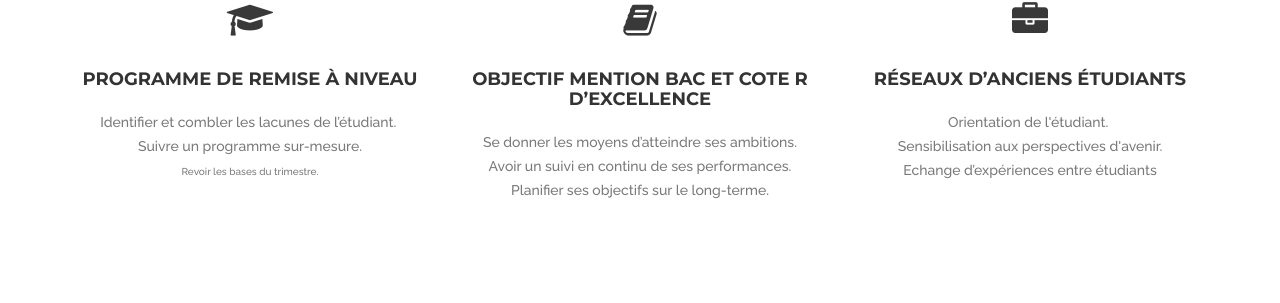
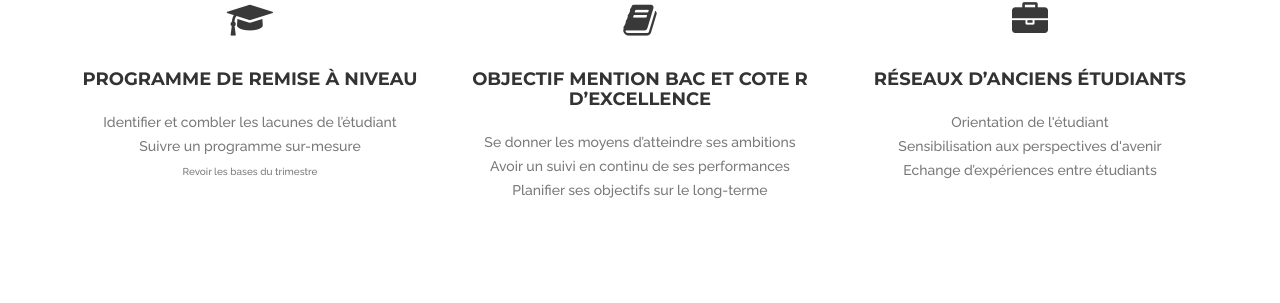
Before and after one commit to bkingg/les-clefs-pour-reussir, a Jekyll site: the page built from index.html, in a window 1280 px wide and 1400 px high. Shown: the part 763-1066 px from the top of the window. Built offline with Jekyll 4.4.1, drawn with Linux system fonts in a browser that asks for light colours.

Commit message:
Update from Forestry.io - index.html

```diff
--- a/index.html
+++ b/index.html
@@ -16,7 +16,7 @@ layout: default
             </div>
             <h5>Programme de Remise à niveau</h5>
             <div class="features-content">
-            <p>Identifier et combler les lacunes de l’étudiant.&nbsp;<br>Suivre un programme sur-mesure.<br><span style="font-size: 1rem;">Revoir les bases du trimestre.</span></p><p class=""><br></p><p></p><p><br></p>
+            <p>Identifier et combler les lacunes de l’étudiant<br>Suivre un programme sur-mesure<br><span style="font-size: 1rem;">Revoir les bases du trimestre</span></p><p class=""><br></p><p></p><p><br></p>
             </div>
           </div>
         </div>
@@ -27,8 +27,8 @@ layout: default
             </div>
             <h5>Objectif Mention Bac et Cote R d’excellence</h5>
             <div class="features-content">
-              <p>Se donner les moyens d’atteindre ses ambitions.<br>Avoir un suivi en continu de ses performances.<br>
-                Planifier ses objectifs sur le long-terme.<br><br></p>
+              <p>Se donner les moyens d’atteindre ses ambitions<br>Avoir un suivi en continu de ses performances<br>
+                Planifier ses objectifs sur le long-terme<br><br></p>
             </div>
           </div>
         </div>
@@ -40,7 +40,7 @@ layout: default
             <h5>Réseaux d’anciens étudiants </h5>
             <div class="features-content">
               <p>
-                Orientation de l'étudiant.&nbsp;<br>Sensibilisation aux perspectives d'avenir.<br>Echange d’expériences entre étudiants<br><br><br>
+                Orientation de l'étudiant<br>Sensibilisation aux perspectives d'avenir<br>Echange d’expériences entre étudiants<br><br><br>
               </p>
             </div>
           </div>
```
